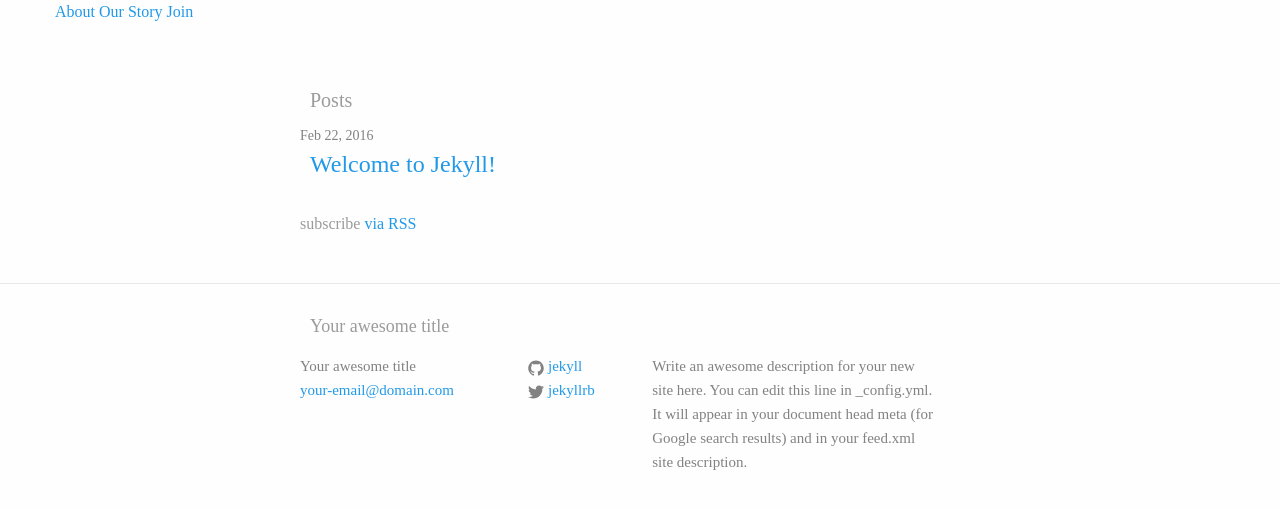
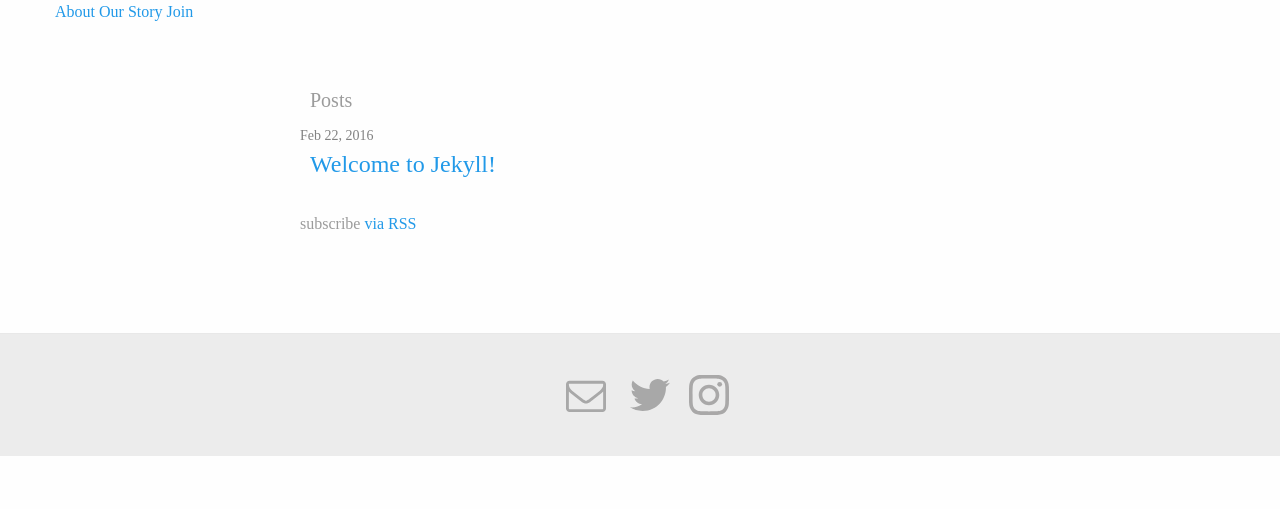
Before and after one commit to naidurubini/empact.cc, a Jekyll site: the page built from index.html, in a window 1280 px wide. Shown: the top 509 px of the page. Built offline with Jekyll 4.4.1, drawn with Linux system fonts in a browser that asks for light colours; some web fonts are replaced.

Commit message:
Footer Updates

```diff
--- a/_config.yml
+++ b/_config.yml
@@ -6,14 +6,14 @@
 # 'jekyll serve'. If you change this file, please restart the server process.
 
 # Site settings
-title: Your awesome title
+title: Empact
 email: your-email@domain.com
 description: > # this means to ignore newlines until "baseurl:"
   Write an awesome description for your new site here. You can edit this
   line in _config.yml. It will appear in your document head meta (for
   Google search results) and in your feed.xml site description.
 baseurl: "" # the subpath of your site, e.g. /blog
-url: "http://yourdomain.com" # the base hostname & protocol for your site
+url: "http://empact.cc" # the base hostname & protocol for your site
 twitter_username: jekyllrb
 github_username:  jekyll
 
--- a/_includes/footer.html
+++ b/_includes/footer.html
@@ -1,38 +1,22 @@
 <footer class="site-footer">
 
-  <div class="wrapper">
+    <div class="row">
+        <div class="small-8 small-centered large-6 large-centered">
 
-    <h2 class="footer-heading">{{ site.title }}</h2>
+            <a href="mailto:email@email.com">
+                <img class="social" src="{{'/img/social/mail.svg'| prepend: site.baseurl }}"></a>
 
-    <div class="footer-col-wrapper">
-      <div class="footer-col footer-col-1">
-        <ul class="contact-list">
-          <li>{{ site.title }}</li>
-          <li><a href="mailto:{{ site.email }}">{{ site.email }}</a></li>
-        </ul>
-      </div>
+            <a target="_blank" href="https://twitter.com/EmpactHQ">
+                <img class="social" style="width:60px; margin-right:-5px;" src="{{'/img/social/twitter.svg'| prepend: site.baseurl }}"></a>
 
-      <div class="footer-col footer-col-2">
-        <ul class="social-media-list">
-          {% if site.github_username %}
-          <li>
-            {% include icon-github.html username=site.github_username %}
-          </li>
-          {% endif %}
+          <a target="_blank" href="https://www.instagram.com/empacthq/">
+                <img class="social" style="width:60px; margin-right:-15px;" src="{{'/img/social/instagram.svg'| prepend: site.baseurl }}"></a>
 
-          {% if site.twitter_username %}
-          <li>
-            {% include icon-twitter.html username=site.twitter_username %}
-          </li>
-          {% endif %}
-        </ul>
-      </div>
-
-      <div class="footer-col footer-col-3">
-        <p>{{ site.description }}</p>
-      </div>
+        </div>
     </div>
 
-  </div>
+</footer>
 
-</footer>
+<script>
+//google analytics here
+</script>
--- a/css/empact.scss
+++ b/css/empact.scss
@@ -39,6 +39,23 @@ h4 {
   border-bottom: 0;
 }
 
+.social {
+  width: 60px;
+  padding-left: 10px;
+  padding-right: 10px;
+}
+
+.social:hover {
+  opacity: 0.8;
+}
+
+footer {
+  margin-top: 50px;
+  background-color: #ececec;
+  text-align: center;
+  padding-top: 10px;
+  padding-bottom: 10px;
+}
 
 //******* Foundation Overrides
 .column:last-child:not(:first-child),
```
Also changed, not shown: img/social/instagram.svg (added), img/social/mail.svg (added), img/social/twitter.svg (added), 9 other files.
